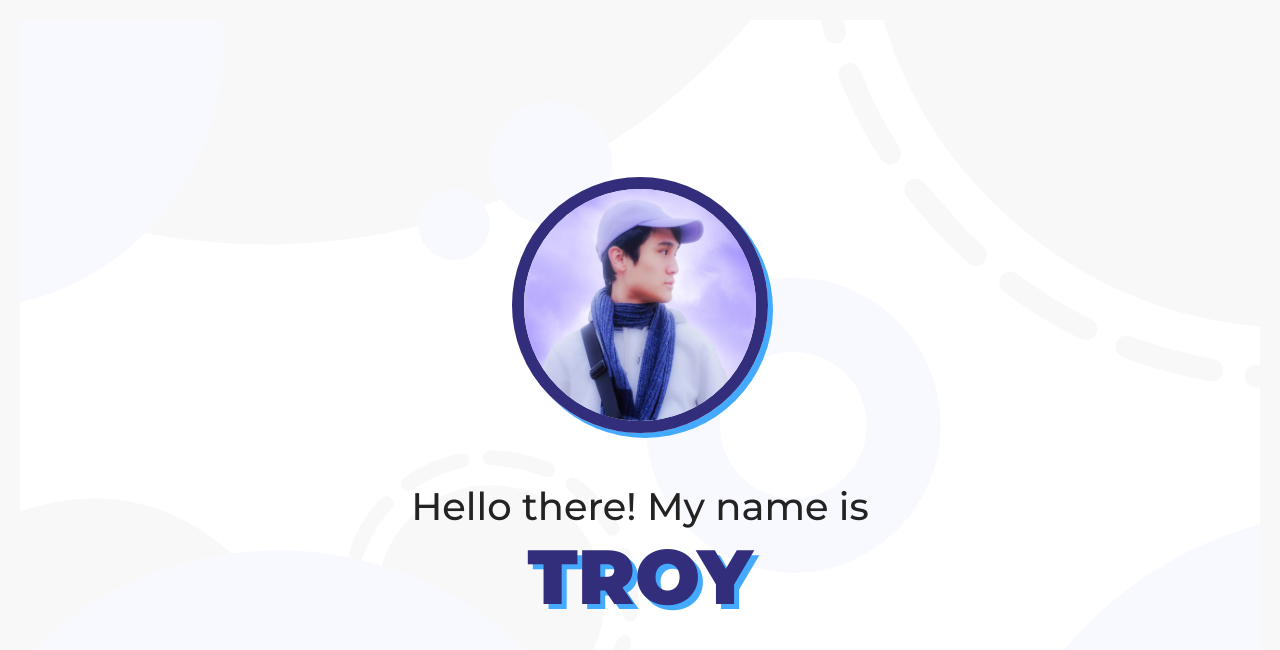
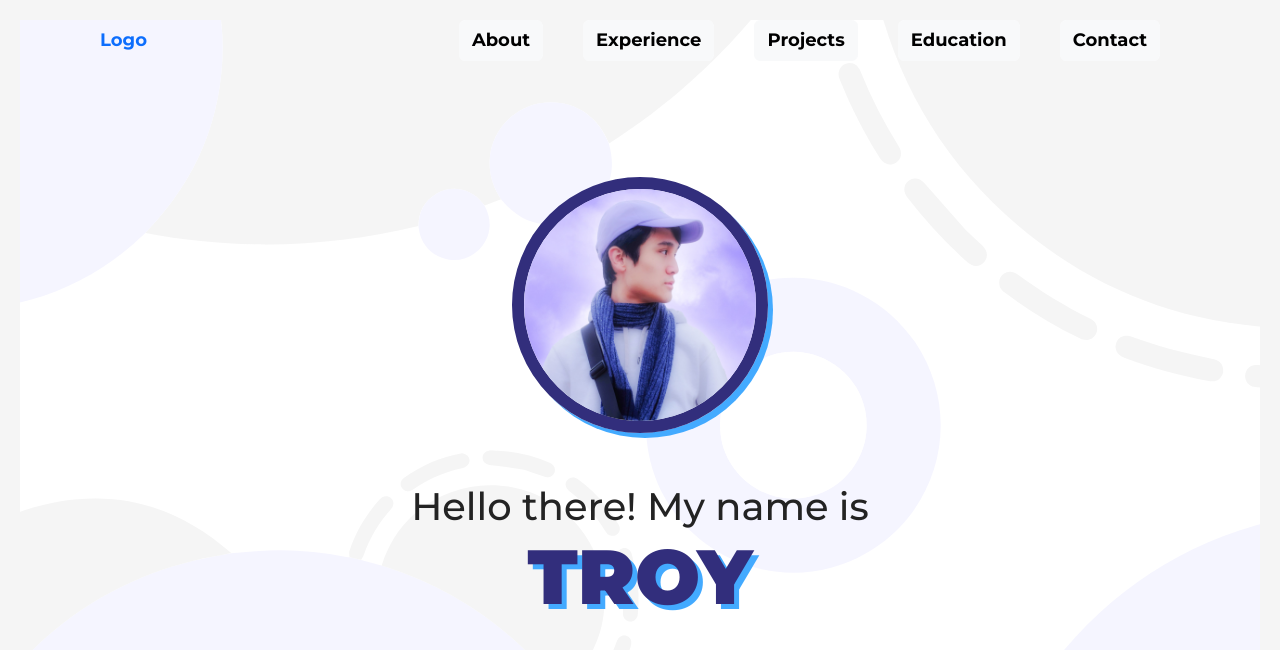
Before and after one commit to TroyKurniawan/portfolio-website-v1, a React (Create React App) app: page / in a window 1280 px wide. Shown: the top 650 px of the page. Built offline with nearby package versions, Linux system fonts and the light colour scheme.

Commit message:
Added base navbar

```diff
--- a/src/App.css
+++ b/src/App.css
@@ -8,9 +8,15 @@
   font-optical-sizing: auto;
 }
 
+.blue-shadow-text {
+  text-shadow: 5px 5px #43aaff;
+}
+.blue-shadow-box {
+  box-shadow: 5px 5px #43aaff;
+}
+
 .App {
-  /* background-color: #edecff; */
-  z-index: -1;
+
 }
 
 .bg {
@@ -18,7 +24,7 @@
   background-repeat: no-repeat;
   background-attachment: fixed;
   background-size: cover;
-  opacity: 3%;
+  opacity: 4%;
   outline: 100px solid black;
   outline-offset: -20px;
 }
--- a/src/App.js
+++ b/src/App.js
@@ -1,6 +1,6 @@
 import Hero from './components/Hero.js';
-import About from './components/About.js';
-import bg from './assets/shapes-bg.svg';
+import Nav from './components/Nav.js'
+// import About from './components/About.js';
 import './App.css';
 // import 'bootstrap/dist/css/bootstrap.min.css'
 // import { Button } from 'react-bootstrap';
@@ -10,7 +10,6 @@ import './App.css';
 export default function App() {
   return (
     <>
-
       <head>
         {/* Montserrat Font */}
         <link rel="preconnect" href="https://fonts.googleapis.com" />
@@ -20,9 +19,8 @@ export default function App() {
         <meta name='viewport' content='width=device-width, initial-scale=1.0' />
       </head>
 
+      <Nav />
       <div className='bg' />
-      {/* <img src={bg} className='bg' alt='background'/> */}
-      {/* <div className='spacer layer1'></div> */}
 
       <div className="App">
         <Hero />
--- a/src/components/Hero.css
+++ b/src/components/Hero.css
@@ -34,7 +34,6 @@ br {
     margin-right: auto;
     margin-bottom: 50px;
     border: 1.5vh solid #322e7c;
-    box-shadow: 5px 5px #43aaff;;
 }
 .greeting {
     color: #232323;
@@ -47,7 +46,6 @@ br {
     color: #322e7c;
     font-weight: 900;
     font-size: 17vw;
-    text-shadow: 5px 5px #43aaff;
     text-align: center;
     margin: auto;
 }
--- a/src/components/Hero.js
+++ b/src/components/Hero.js
@@ -10,9 +10,9 @@ export default function Hero() {
       <div className='hero-container fade-in-bck'>
 
         <div>
-          <img src={troy} className='avatar' alt='troy avatar'/>
+          <img src={troy} className='avatar blue-shadow-box' alt='troy avatar'/>
           <p className='greeting'>Hello there!<br/> My name is</p>
-          <p className='name'>TROY</p>
+          <p className='name blue-shadow-text'>TROY</p>
         </div>
 
       </div>
--- /dev/null
+++ b/src/components/Nav.css
@@ -0,0 +1,45 @@
+* {
+    margin: 0;
+    padding: 0;
+    box-sizing: border-box;
+}
+
+header {
+    position: fixed;
+    top: 0;
+    left: 0;
+    width: 100%;
+    padding: 20px 100px;
+    display: flex;
+    justify-content: space-between;
+    align-items: center;
+    z-index: 10;
+}
+
+.logo {
+    font-size: 18px;
+    font-weight: 700;
+    text-decoration: none;
+}
+
+.nav {
+    /* background: rgba(100, 100, 100, 1.5); */
+    /* border-radius: 5%; */
+    /* background: rgba(255, 255, 255, 1.5); */
+}
+
+.nav a {
+    font-size: 18px;
+    font-weight: 700;
+    text-decoration: none;
+    margin-left: 20px;
+    margin-right: 20px;
+}
+
+.nav a::before {
+
+}
+
+.nav a:hover::before {
+
+}
--- /dev/null
+++ b/src/components/Nav.js
@@ -0,0 +1,17 @@
+import './Nav.css';
+
+export default function Nav() {
+    return (
+        <header>
+            <a href='#' className="logo">Logo</a>
+
+            <nav className="nav">
+                <a href='#' className='btn btn-light'>About</a>
+                <a href='#' className='btn btn-light'>Experience</a>
+                <a href='#' className='btn btn-light'>Projects</a>
+                <a href='#' className='btn btn-light'>Education</a>
+                <a href='#' className='btn btn-light'>Contact</a>
+            </nav>
+        </header>
+    );
+}
```
